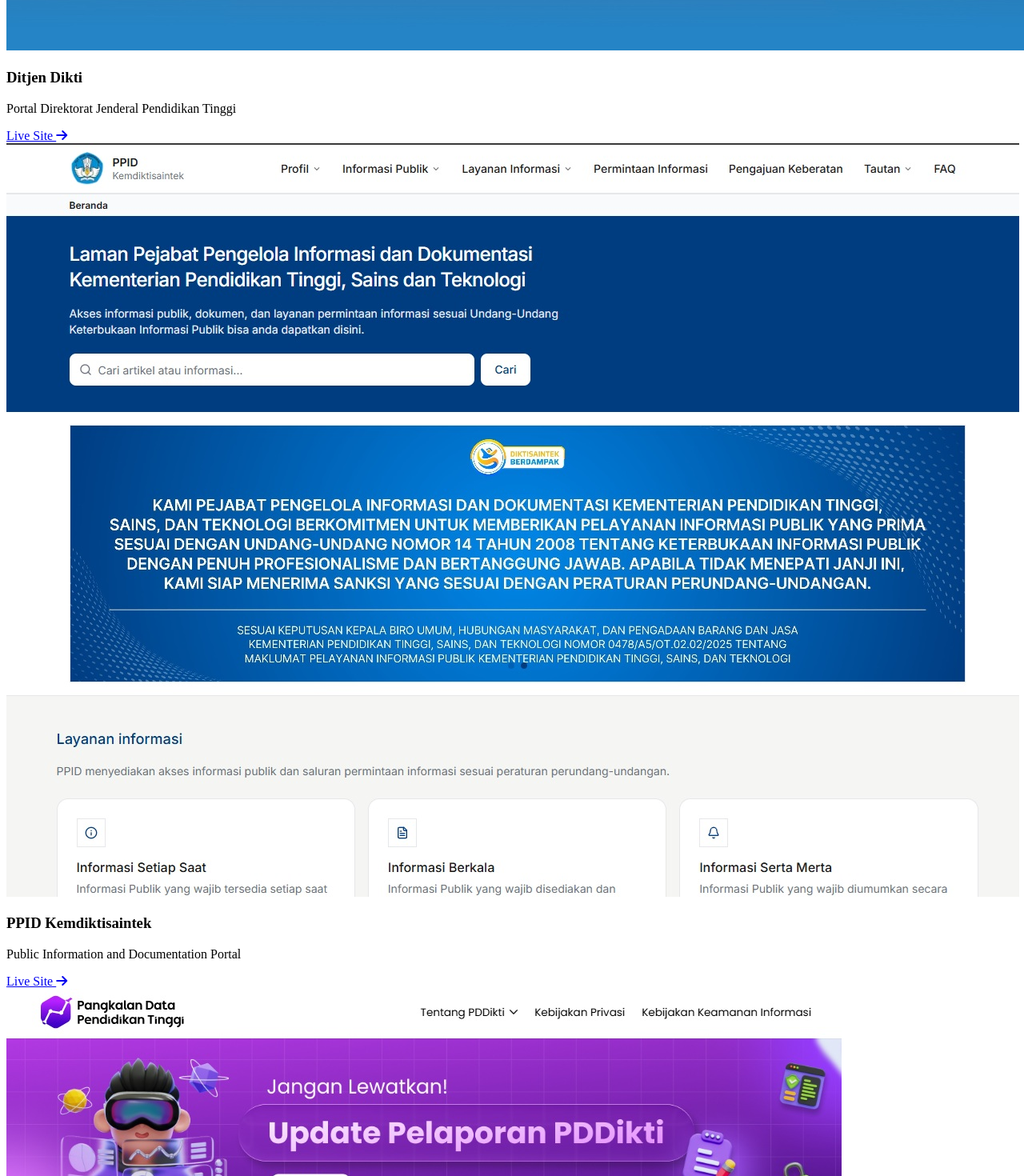
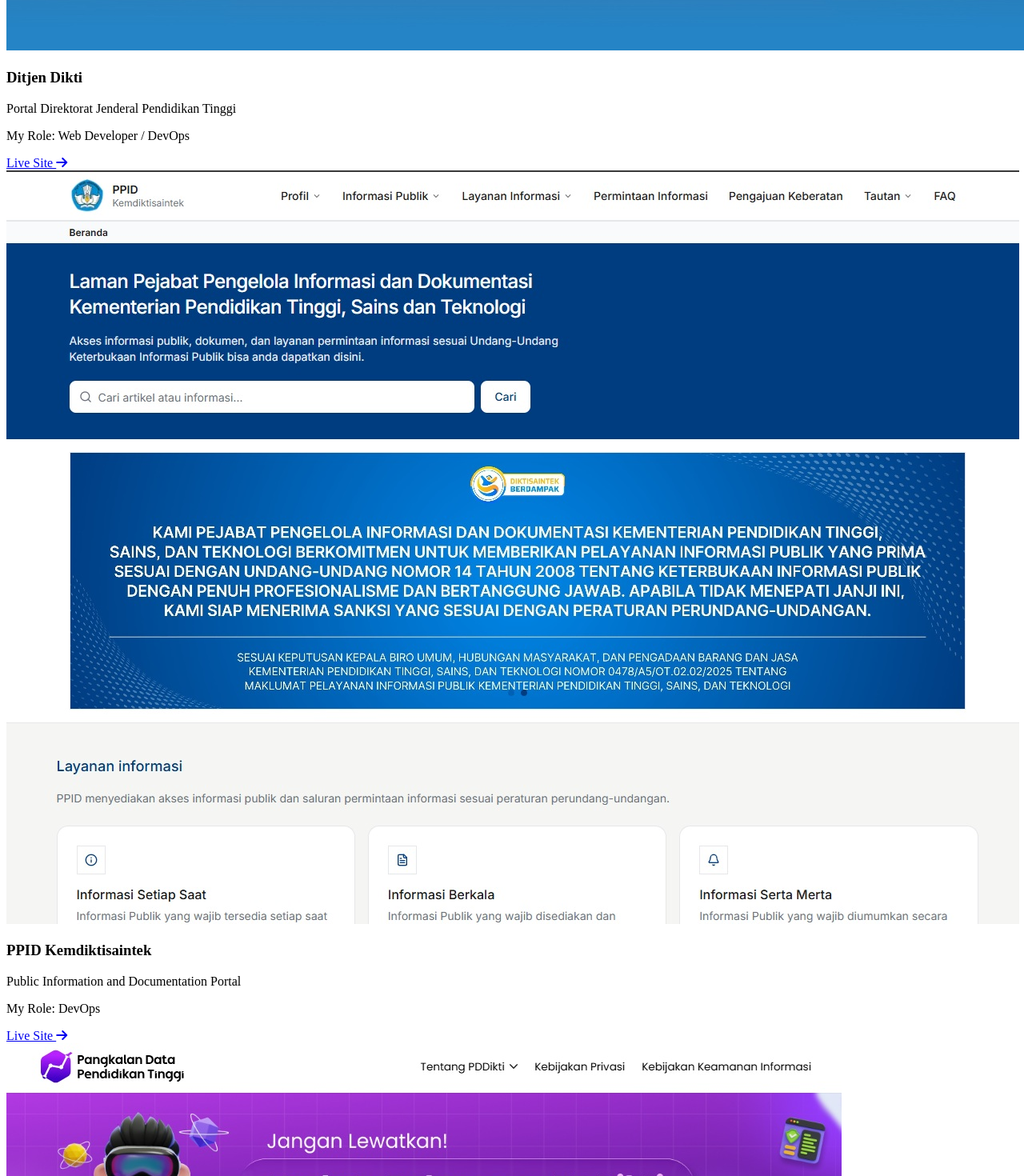
Before and after one commit to ariwijayaikd/profile, a React (Vite) app: page / in a window 1280 px wide. Shown: the part 3756-5226 px from the top of the page at 80% size. Built offline with nearby package versions, Linux system fonts and the light colour scheme; the HTML template or start-up script is replaced by a standard one.

Commit message:
feat: add roles for Ditjen Dikti and PPID

```diff
--- a/src/data/projects.ts
+++ b/src/data/projects.ts
@@ -35,6 +35,7 @@
     id: 'ditjen-dikti',
     title: 'Ditjen Dikti',
     description: 'Portal Direktorat Jenderal Pendidikan Tinggi',
+    role: 'Web Developer / DevOps',
     tech: [],
     icon: 'fas fa-building-columns',
     image: ditjenDiktiThumb,
@@ -44,6 +45,7 @@
     id: 'ppid',
     title: 'PPID Kemdiktisaintek',
     description: 'Public Information and Documentation Portal',
+    role: 'DevOps',
     tech: [],
     icon: 'fas fa-circle-info',
     image: ppidThumb,
```
